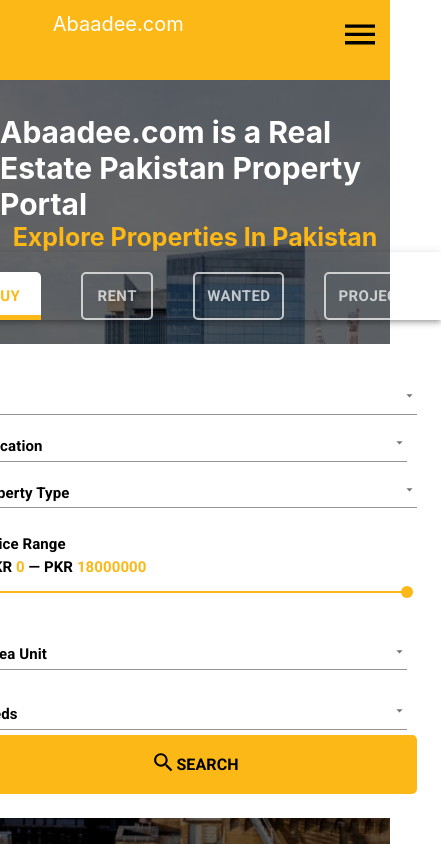
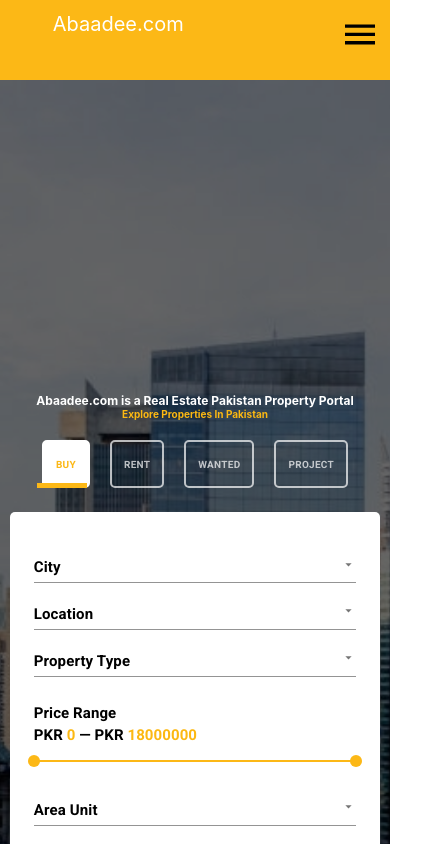
Before and after one commit to omair5/web-portal-clone-using-react-js, a React (Create React App) app: page / in a window 390 px wide. Shown: the top 844 px of the page, 441 px wide, since content can reach past the window. Built offline with nearby package versions, Linux system fonts and the light colour scheme.

Commit message:
console errors removed /cards modified /home responsive design

```diff
--- a/src/App.css
+++ b/src/App.css
@@ -9,7 +9,7 @@
 }
 
 h1 {
-  font-size: 30px;
+  font-size: 3rem;
 }
 
 h2 {
@@ -41,5 +41,5 @@
 }
 
 .yellow {
-  color: rgb(252, 184, 22);
+  color: #fcb812;
 }
--- a/src/components/Home/Blogs/index.jsx
+++ b/src/components/Home/Blogs/index.jsx
@@ -11,7 +11,12 @@
     paper: {
         textAlign: 'center',
         color: theme.palette.text.secondary,
-        height: '37rem'
+        height: '37rem',
+        maxWidth: 370,
+        margin: 'auto',
+        [theme.breakpoints.down('md')]: {
+            maxWidth: 500,
+        }
     },
     blogImageBox: {
         width: '100%',
@@ -51,7 +56,10 @@
     blogFooter: {
         display: 'flex',
         marginTop: '3rem',
-        padding: '1rem'
+        padding: '1rem',
+        [theme.breakpoints.down('md')]: {
+            marginTop: '0.8rem',
+        },
 
     },
     categoryIcon: {
@@ -59,7 +67,10 @@
         display: 'flex',
         alignItems: 'center',
         justifyContent: 'center',
-        color: 'black'
+        color: 'black',
+        [theme.breakpoints.down('md')]: {
+            fontSize: '13px'
+        },
     },
     ReadMore: {
         backgroundColor: ' rgb(252, 184, 22)',
@@ -67,8 +78,14 @@
         padding: '1rem',
         border: 'none',
         borderRadius: '5px',
-        fontWeight:'bold',
+        fontWeight: 'bold',
         cursor: 'pointer',
+        [theme.breakpoints.down('md')]: {
+            fontSize: '10px',
+            padding: '0.9rem',
+            margin: '0 auto',
+
+        },
         '&:hover': {
             color: 'white'
         }
@@ -82,9 +99,7 @@
         <div style={{ margin: '5rem 0' }}>
             <h1 style={{ margin: '1rem', textAlign: 'center', textTransform: 'uppercase' }}>Recent from the Blog</h1>
             <Container maxWidth="lg" >
-
                 <Grid container spacing={3}>
-
                     <Grid item xs={12} md={4}>
                         <Paper className={classes.paper}>
                             <div className={classes.blogImageBox}>
@@ -101,7 +116,7 @@
                         </Paper>
                     </Grid>
 
-                    <Grid item xs={12} md={4}>
+                    <Grid item xs={12}  md={4}>
                         <Paper className={classes.paper}>
                             <div className={classes.blogImageBox}>
                                 <img src={property} alt="" className={classes.blogImage} />
--- a/src/components/Home/NewProjects/index.jsx
+++ b/src/components/Home/NewProjects/index.jsx
@@ -6,7 +6,6 @@
 import CardActionArea from '@material-ui/core/CardActionArea';
 import CardContent from '@material-ui/core/CardContent';
 import CardMedia from '@material-ui/core/CardMedia';
-import Button from '@material-ui/core/Button';
 import styles from './newprojects.module.css'
 import propertyImage from './images/property.jpeg'
 import Tooltip from '@material-ui/core/Tooltip';
@@ -88,11 +87,17 @@
     },
     viewMoreButton: {
         backgroundColor: '#fcb812',
-        display: 'block',
+        width: '45%',
         margin: '0 auto',
         marginBottom: '10px',
         fontWeight: 'bolder',
-        padding: '7px'
+        fontSize: '12px',
+        padding: '12px',
+        textAlign: 'center',
+        borderRadius: '5px',
+        '&:hover': {
+            color: 'white'
+        }
     }
 });
 
@@ -105,7 +110,63 @@
             <Grid container spacing={2}>
 
                 {/* CARD 1 */}
-                <Grid item xs={12} md={4} >
+                <Grid item xs={12} sm={6} md={4} >
+                    <Card className={classes.root}>
+                        <CardActionArea>
+                            <CardMedia
+                                className={classes.media}
+                                image={propertyImage}
+
+                            />
+                            <div className={classes.overlay}>
+                                <div className={classes.mainContainer}>
+                                    <span className={classes.featured}>FEATURED</span>
+                                    <Tooltip title={<h6>Bookmark</h6>}>
+                                        <FavoriteBorderIcon className={classes.bookmarkIcon} />
+                                    </Tooltip>
+                                </div>
+                                <div className={classes.location}>
+                                    <h4>PROJECT : BILAL PLAZA</h4>
+                                    <div className={classes.address}>
+                                        <LocationOnIcon className={classes.locationIcon} />
+                                        <h5 style={{ alignSelf: 'center' }}>Malir, Karachi, Pakistan</h5>
+                                    </div>
+                                </div>
+                            </div>
+
+                            <CardContent>
+                                <div className={classes.contentDisplay}>
+                                    <div style={{ display: 'flex' }}>
+                                        <AspectRatioIcon style={{ color: '#fcb812', fontSize: '25px', marginRight: '6px' }} />
+                                        <h4>460 Square Feet </h4>
+                                    </div>
+                                    <div style={{ display: 'flex' }}>
+                                        <SingleBedIcon style={{ color: '#fcb812', fontSize: '25px', marginRight: '4px' }} />
+                                        <h4>3 BED</h4>
+                                    </div>
+                                </div>
+
+                                <Divider />
+
+                                <div className={classes.contentDisplay}>
+                                    <div style={{ display: 'flex', marginTop: '10px' }}>
+                                        <LocalOfferOutlinedIcon style={{ color: '#fcb812', fontSize: '25px', marginRight: '4px' }} />
+                                        <h3 style={{ fontWeight: 'bolder' }}><span style={{ fontSize: '14px' }}>PKR</span> 1.39 Crore </h3>
+                                    </div>
+                                    <img src={propertyImage} className={classes.dealer} alt={'dealer logo'} />
+                                </div>
+                            </CardContent>
+
+                            <p className={classes.viewMoreButton}>
+                                View More Details
+                            </p>
+
+                        </CardActionArea>
+                    </Card>
+                </Grid>
+
+                {/* CARD 2 */}
+                <Grid item xs={12} sm={6} md={4} >
 
                     <Card className={classes.root}>
                         <CardActionArea>
@@ -149,21 +210,20 @@
                                         <LocalOfferOutlinedIcon style={{ color: '#fcb812', fontSize: '25px', marginRight: '4px' }} />
                                         <h3 style={{ fontWeight: 'bolder' }}><span style={{ fontSize: '14px' }}>PKR</span> 1.39 Crore </h3>
                                     </div>
-                                    <img src={propertyImage} className={classes.dealer} />
+                                    <img src={propertyImage} className={classes.dealer} alt={'dealer logo'} />
                                 </div>
                             </CardContent>
 
-                            <div >
-                                <Button className={classes.viewMoreButton}>
-                                    View More Details
-                            </Button>
-                            </div>
+                            <p className={classes.viewMoreButton}>
+                                View More Details
+                            </p>
+
                         </CardActionArea>
                     </Card>
                 </Grid>
 
-                {/* CARD 2 */}
-                <Grid item xs={12} md={4} >
+                {/* CARD 3 */}
+                <Grid item xs={12} sm={6} md={4} >
 
                     <Card className={classes.root}>
                         <CardActionArea>
@@ -207,73 +267,14 @@
                                         <LocalOfferOutlinedIcon style={{ color: '#fcb812', fontSize: '25px', marginRight: '4px' }} />
                                         <h3 style={{ fontWeight: 'bolder' }}><span style={{ fontSize: '14px' }}>PKR</span> 1.39 Crore </h3>
                                     </div>
-                                    <img src={propertyImage} className={classes.dealer} />
+                                    <img src={propertyImage} className={classes.dealer} alt={'dealer logo'} />
                                 </div>
                             </CardContent>
 
-                            <div >
-                                <Button className={classes.viewMoreButton}>
-                                    View More Details
-                                </Button>
-                            </div>
-                        </CardActionArea>
-                    </Card>
-                </Grid>
+                            <p className={classes.viewMoreButton}>
+                                View More Details
+                            </p>
 
-                {/* CARD 3 */}
-                <Grid item xs={12} md={4} >
-
-                    <Card className={classes.root}>
-                        <CardActionArea>
-                            <CardMedia
-                                className={classes.media}
-                                image={propertyImage}
-
-                            />
-                            <div className={classes.overlay}>
-                                <div className={classes.mainContainer}>
-                                    <span className={classes.featured}>FEATURED</span>
-                                    <Tooltip title={<h6>Bookmark</h6>}>
-                                        <FavoriteBorderIcon className={classes.bookmarkIcon} />
-                                    </Tooltip>
-                                </div>
-                                <div className={classes.location}>
-                                    <h4>PROJECT : BILAL PLAZA</h4>
-                                    <div className={classes.address}>
-                                        <LocationOnIcon className={classes.locationIcon} />
-                                        <h5 style={{ alignSelf: 'center' }}>Malir, Karachi, Pakistan</h5>
-                                    </div>
-                                </div>
-                            </div>
-
-                            <CardContent>
-                                <div className={classes.contentDisplay}>
-                                    <div style={{ display: 'flex' }}>
-                                        <AspectRatioIcon style={{ color: '#fcb812', fontSize: '25px', marginRight: '6px' }} />
-                                        <h4>460 Square Feet </h4>
-                                    </div>
-                                    <div style={{ display: 'flex' }}>
-                                        <SingleBedIcon style={{ color: '#fcb812', fontSize: '25px', marginRight: '4px' }} />
-                                        <h4>3 BED</h4>
-                                    </div>
-                                </div>
-
-                                <Divider />
-
-                                <div className={classes.contentDisplay}>
-                                    <div style={{ display: 'flex', marginTop: '10px' }}>
-                                        <LocalOfferOutlinedIcon style={{ color: '#fcb812', fontSize: '25px', marginRight: '4px' }} />
-                                        <h3 style={{ fontWeight: 'bolder' }}><span style={{ fontSize: '14px' }}>PKR</span> 1.39 Crore </h3>
-                                    </div>
-                                    <img src={propertyImage} className={classes.dealer} />
-                                </div>
-                            </CardContent>
-
-                            <div >
-                                <Button className={classes.viewMoreButton}>
-                                    View More Details
-                                </Button>
-                            </div>
                         </CardActionArea>
                     </Card>
                 </Grid>
--- a/src/components/Home/Tabs/Buy/buy.module.css
+++ b/src/components/Home/Tabs/Buy/buy.module.css
@@ -40,3 +40,12 @@
 .serach, .searchButtonBox:hover {
     color: white;
 }
+
+@media screen and (max-width: 960px) {
+    .locationSelect {
+        padding: 0px
+    }
+    .tab_slider {
+        padding: 0px
+    }
+  }
--- a/src/components/Home/Tabs/index.jsx
+++ b/src/components/Home/Tabs/index.jsx
@@ -2,7 +2,6 @@
 import Buy from './Buy';
 import PropTypes from 'prop-types';
 import { makeStyles } from '@material-ui/core/styles';
-import AppBar from '@material-ui/core/AppBar';
 import Tabs from '@material-ui/core/Tabs';
 import Tab from '@material-ui/core/Tab';
 import Typography from '@material-ui/core/Typography';
@@ -45,7 +44,9 @@
 
 const useStyles = makeStyles((theme) => ({
     root: {
-        minWidth: '75%',
+        [theme.breakpoints.down('md')]: {
+            width: '95%'
+        },
     },
     tabButtons: {
         margin: '0px 2rem',
@@ -54,6 +55,12 @@
         borderRadius: '0.5rem',
         fontSize: '1.5rem',
         fontWeight: 'bold',
+        [theme.breakpoints.down('sm')]: {
+            fontSize: '1rem',
+            minWidth: "10%",
+            margin: '0px 1rem',
+            marginTop: '2rem',
+        }
 
     },
     tabPanels: {
@@ -63,7 +70,7 @@
         marginTop: '2.4rem',
         borderRadius: '5px'
 
-    }
+    },
 }));
 
 
@@ -80,20 +87,19 @@
             {/* INTRODUCTORY TEXT */}
             <div className={styles.bg_img}>
                 <div className={styles.overlay}>
-                    <div>
+                    <div className={styles.abaadeeText}>
                         <h1>Abaadee.com is a Real Estate Pakistan Property Portal</h1>
                         <h2 className='yellow text-center'>Explore Properties In Pakistan</h2>
                     </div>
                     {/* TAB BUTTONS */}
                     <div className={classes.root}>
-                        <AppBar position="static" color={'transparent'}>
-                            <Tabs TabIndicatorProps={{ style: { height: '5px', backgroundColor: 'rgb(252, 184, 22)', borderRadious: '5px' } }} value={value} onChange={handleChange} aria-label="simple tabs example" style={{ margin: 'auto' }} >
-                                <Tab label="BUY" {...a11yProps(0)} className={classes.tabButtons} style={{ backgroundColor: value === 0 ? "white" : "", color: value === 0 ? "rgb(252, 184, 22)" : "" }} />
-                                <Tab label="RENT" {...a11yProps(1)} className={classes.tabButtons} style={{ backgroundColor: value === 1 ? "white" : "", color: value === 1 ? "rgb(252, 184, 22)" : "" }} />
-                                <Tab label="WANTED" {...a11yProps(2)} className={classes.tabButtons} style={{ backgroundColor: value === 2 ? "white" : "", color: value === 2 ? "rgb(252, 184, 22)" : "" }} />
-                                <Tab label="PROJECT" {...a11yProps(3)} className={classes.tabButtons} style={{ backgroundColor: value === 3 ? "white" : "", color: value === 3 ? "rgb(252, 184, 22)" : "" }} />
-                            </Tabs>
-                        </AppBar>
+
+                        <Tabs className={classes.myTab} TabIndicatorProps={{ style: { height: '5px', backgroundColor: 'rgb(252, 184, 22)' } }} value={value} onChange={handleChange} aria-label="simple tabs example" centered >
+                            <Tab label="BUY" {...a11yProps(0)} className={classes.tabButtons} style={{ backgroundColor: value === 0 ? "white" : "", color: value === 0 ? "rgb(252, 184, 22)" : "" }} />
+                            <Tab label="RENT" {...a11yProps(1)} className={classes.tabButtons} style={{ backgroundColor: value === 1 ? "white" : "", color: value === 1 ? "rgb(252, 184, 22)" : "" }} />
+                            <Tab label="WANTED" {...a11yProps(2)} className={classes.tabButtons} style={{ backgroundColor: value === 2 ? "white" : "", color: value === 2 ? "rgb(252, 184, 22)" : "" }} />
+                            <Tab label="PROJECT" {...a11yProps(3)} className={classes.tabButtons} style={{ backgroundColor: value === 3 ? "white" : "", color: value === 3 ? "rgb(252, 184, 22)" : "" }} />
+                        </Tabs>
                         {/* TABS */}
                         <TabPanel value={value} index={0} className={classes.tabPanels}>
                             <Buy />
--- a/src/components/Home/Tabs/tabs.module.css
+++ b/src/components/Home/Tabs/tabs.module.css
@@ -35,3 +35,27 @@
     background: rgb(252, 184, 22);
     transition: 0.5s ease;
 }
+
+@media screen and (max-width: 960px) {
+    .bg_img {
+        height: calc(150vh - 72px);
+    }
+}
+
+@media screen and (max-width: 790px) {
+    .abaadeeText h1 {
+        font-size: 1.7rem;
+    }
+    .abaadeeText h2 {
+        font-size: 1.4rem;
+    }
+}
+
+@media screen and (max-width: 670px) {
+    .abaadeeText h1 {
+        font-size: 1.2rem;
+    }
+    .abaadeeText h2 {
+        font-size: 1rem;
+    }
+}
--- a/src/components/Layout/Footer/index.jsx
+++ b/src/components/Layout/Footer/index.jsx
@@ -33,7 +33,7 @@
                         </div>
                     </Grid>
 
-                    <Grid item xs={12} md={3} >
+                    <Grid item xs={12} md={3}  >
                         <h4 className='yellow-color'>Follow Us</h4>
                         <div className='footer-links'>
                             <p> <FontAwesomeIcon icon={faFacebook} style={{ paddingRight: '2px' }} /> Facebook</p>
```
Also changed, not shown: src/components/Layout/Footer/style.css (+9 -0 lines), 1 other file (tests, documents, lock files or other folders).
